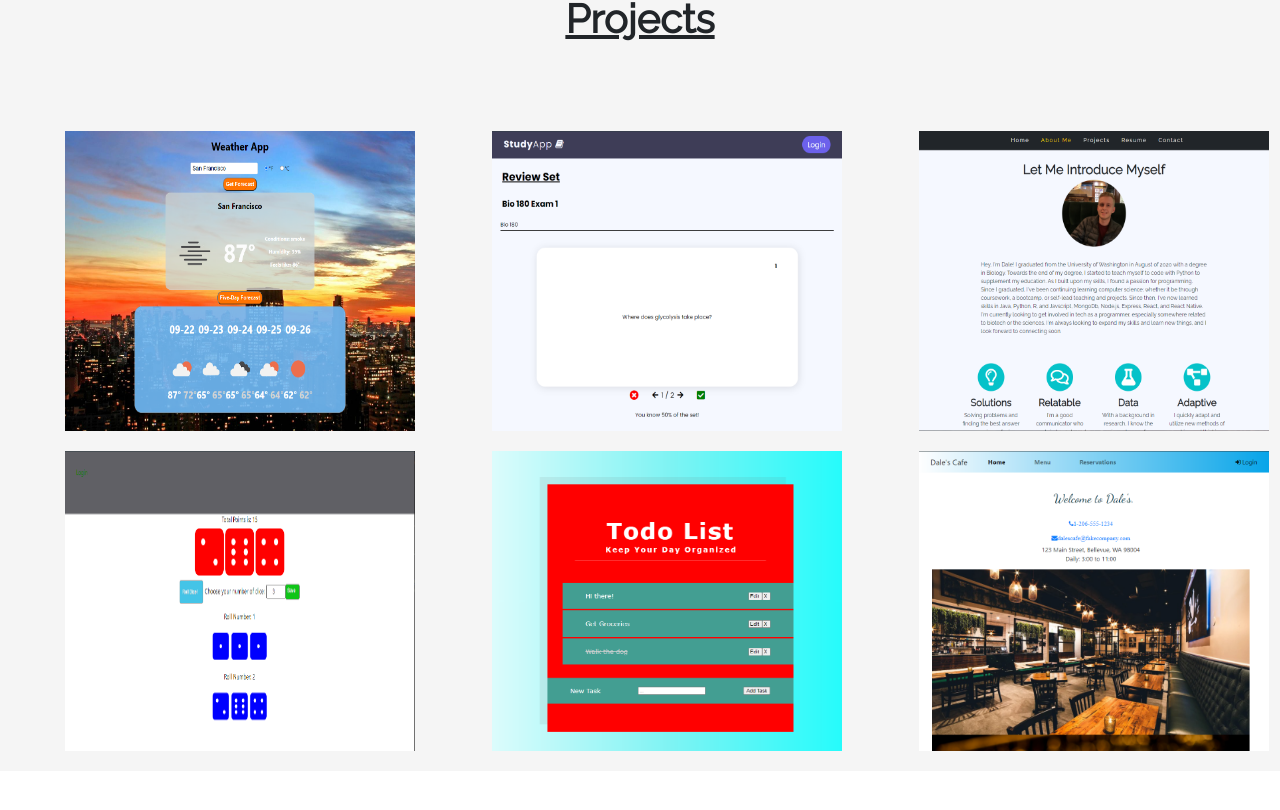
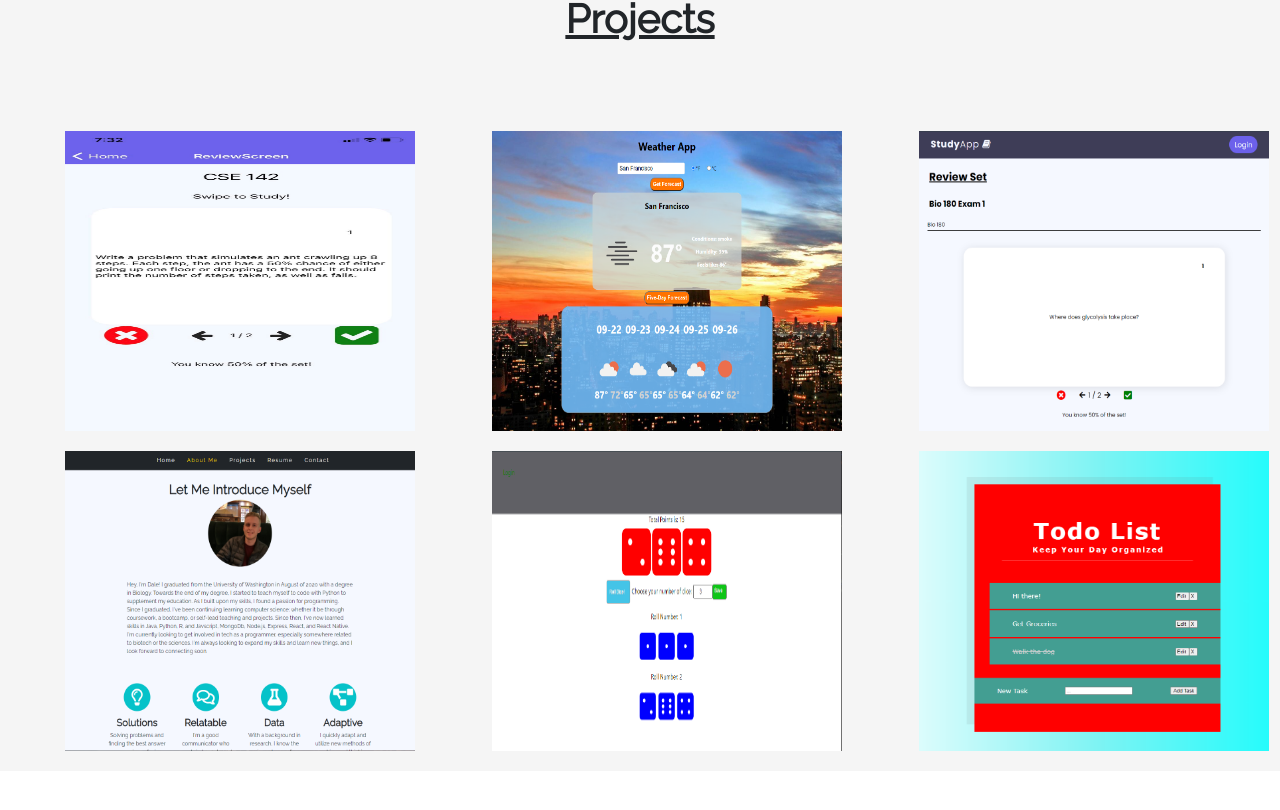
Before and after one commit to Revlisc/portfolio, a React (Create React App) app: page /projects in a window 1280 px wide. Shown: the part 2850-3660 px from the top of the page. Built offline with nearby package versions, Linux system fonts and the light colour scheme; some icons are missing.

Commit message:
updated projects for studyApp

```diff
--- a/src/Pages/Projects.js
+++ b/src/Pages/Projects.js
@@ -3,10 +3,10 @@ import { Container, Row, Col} from 'react-bootstrap';
 import ProjectEntry from '../Components/ProjectEntry';
 import diceroll from '../image/diceRoll.PNG';
 import todolist from '../image/todolist.PNG';
-import cafe from '../image/cafe.png';
 import desktopstudy from '../image/desktopstudy.png';
 import portfolioimg from '../image/portfolioimg.png';
 import weatherApp from '../image/weatherApp.png';
+import studyAppMobile from '../image/studyAppMobile.png';
 
 
 import '../css/Projects.css';
@@ -17,6 +17,25 @@ const Projects = () => {
             <Row><h1 className='projects-header'>Projects</h1></Row>
             <Row classname='projectRow '>
 
+                <Col lg={3} md={6} xs={12} className='entryPic '>
+                    <ProjectEntry
+                        name='StudyApp Mobile'
+                        date='Autumn 2021'
+                        source='https://github.com/Revlisc/studyApp'
+                        imgsrc={studyAppMobile}
+                        className='mobile-img'
+                        text={["As a project to better my skills in React Native, A friend and I transitioned the StudyApp originally built for ",
+                            "web into a mobile app using React Native. This app maintains the same functionality as what was found in the web version.",
+                            " I worked on the sign in pages, review capability, navigation throughout the app, as well as the homescreen."
+                        ]}
+                        tech={[
+                            <i className="fab fa-react"> React Native</i>, ' | ',
+                            <i className="fab fa-js"> JavaScript</i>, ' | ',
+                            <i className="fab fa-html5"> HTML</i>, ' | ',
+                            <i class="fab fa-css3-alt"> CSS</i>,
+                        ]}
+                    />
+                </Col>
                 <Col lg={3} md={6} xs={12} className='entryPic '>
                     <ProjectEntry
                         name='Weather App'
@@ -52,6 +71,10 @@ const Projects = () => {
                     />
                 </Col>
 
+
+            </Row>
+            <Row classname='projectRowEnd'>
+
                 <Col lg={3} md={6} xs={12}className='entryPic  '>
                     <ProjectEntry
                         name="Portfolio"
@@ -67,11 +90,6 @@ const Projects = () => {
                         ]}
                     />
                 </Col>
-
-
-            </Row>
-            <Row classname='projectRowEnd'>
-
                 <Col lg={3} md={6} xs={12} className='entryPic '>
                     <ProjectEntry
                         name='Dice Roller'
@@ -105,21 +123,6 @@ const Projects = () => {
                         ]}
                     />
                 </Col>
-                <Col lg={3} md={6} xs={12} className='entryPic '>
-                    <ProjectEntry
-                        name="Restaurant Mock Website"
-                        date='Summer 2021'
-                        source='https://github.com/Revlisc/bootstrapRestSite'
-                        imgsrc={cafe}
-                        text={['A project I made to gain skills in css and styling html components. Used bootstrap to assemble the parts, as well as experience with routing and making responsive websites.']}
-                        tech={[
-                            <i className="fab fa-html5"> HTML</i>, ' | ',
-                            <i className="fab fa-css3-alt"> CSS</i>, ' | ',
-                            <i className='fab fa-bootstrap'> Bootstrap</i>
-                        ]}
-
-                    />
-                </Col>
 
             </Row>
         </Container>
--- a/src/css/ProjectEntry.css
+++ b/src/css/ProjectEntry.css
@@ -7,8 +7,8 @@
 }
 
 .project-img-modal {
-    height:350px;
-    width: 400px;
+    height: 40%;
+    width: 45%;
     display: block;
     margin: 0 auto;
     text-align: center;
```
Also changed, not shown: src/css/Projects.css (line endings or trailing spaces), src/image/studyAppMobile.png (added).
